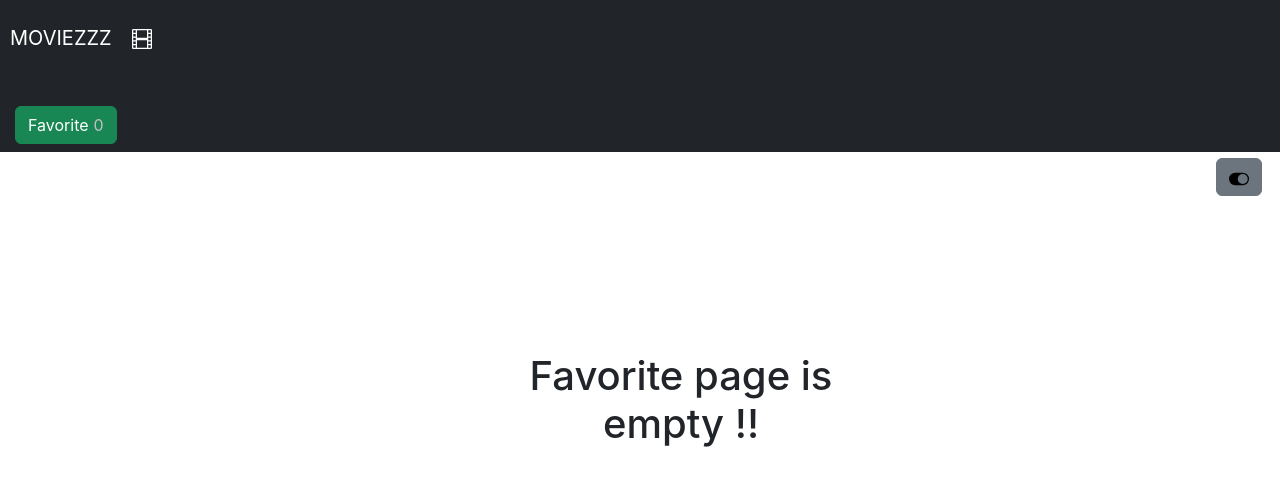
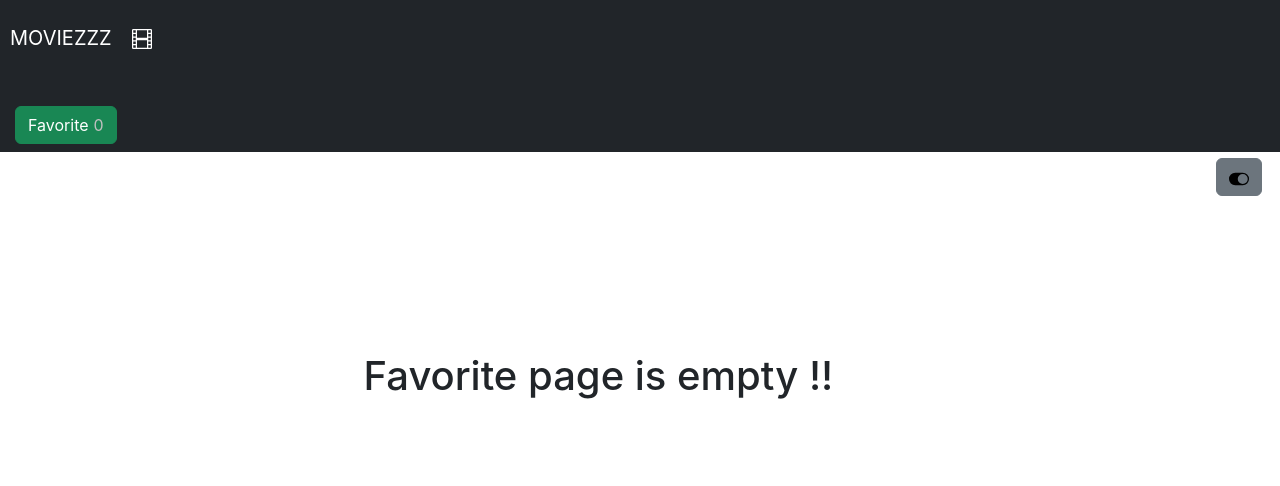
Before and after one commit to kodluyoruz-ist-front-end-bootcamp-k140/final-project-UlasDoruk, a React (Create React App) app: page /Favorite in a window 1280 px wide. Shown: the top 486 px of the page. Built offline with nearby package versions, Linux system fonts and the light colour scheme.

Commit message:
Some CSS updates

```diff
--- a/src/components/Routes/Favorite.css
+++ b/src/components/Routes/Favorite.css
@@ -12,7 +12,7 @@ img.card-img-top.fav{
 
 h1.empty {
     position: absolute;
-    margin-inline: 30%;
+    margin-inline: 22%;
     margin-top: 200px;
 }
 
```
